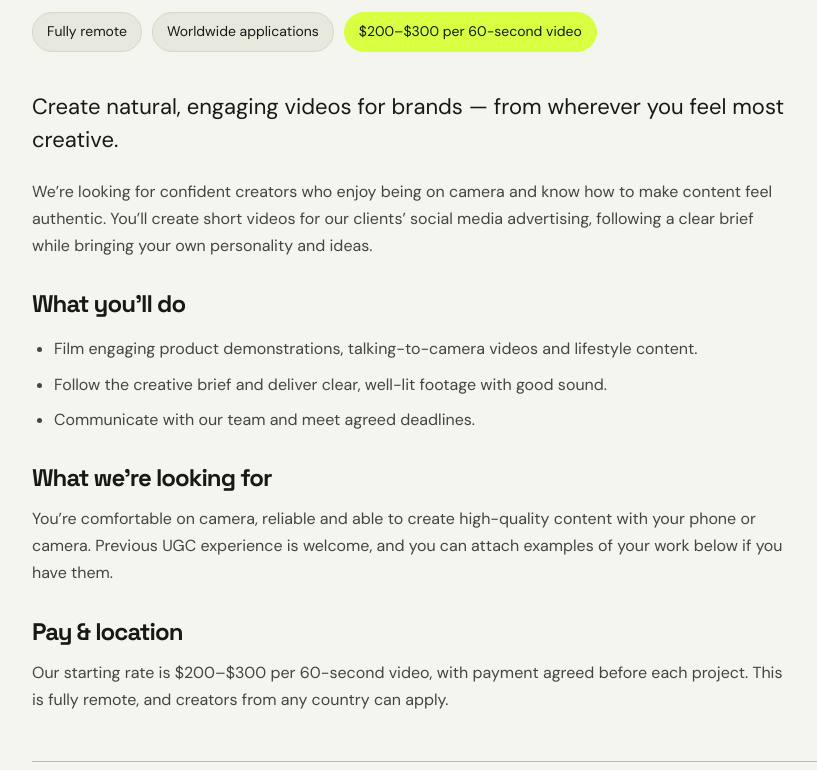
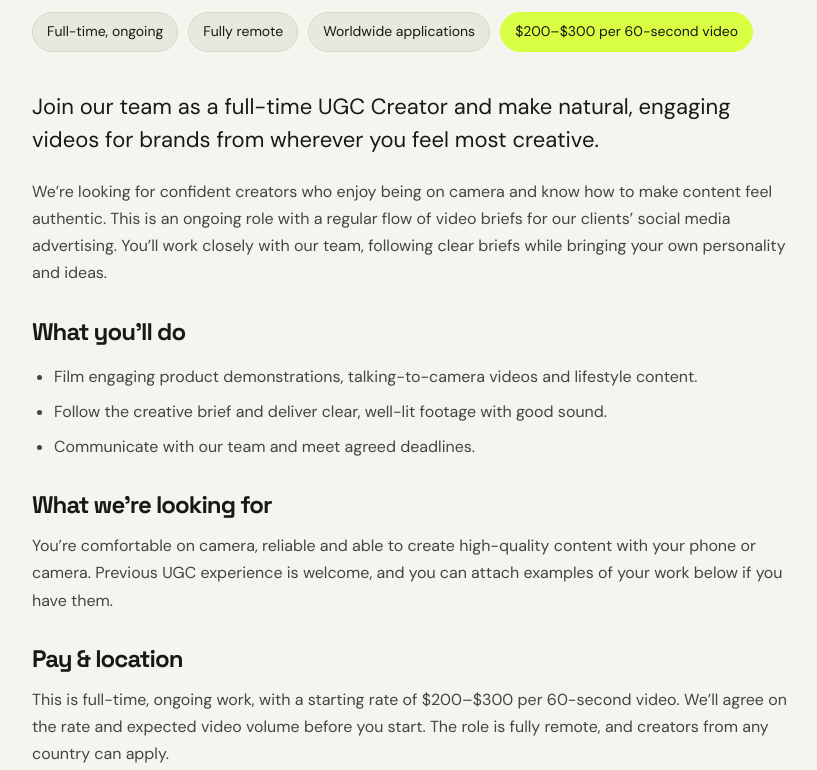
Before and after one commit to matthews888/Signal-and-scale, a website: page careers.html in a window 1280 px wide. Shown: the part 330-1100 px from the top of the page, without its empty margins (152-969 px from the left). Drawn offline with Linux system fonts and the light colour scheme.

Commit message:
Clarify ongoing full-time UGC creator role

```diff
--- a/careers.html
+++ b/careers.html
@@ -34,16 +34,16 @@ h1.job-title{font-size:clamp(48px,8vw,86px);letter-spacing:-.06em;line-height:1.
 <a class="back-link" href="index.html">← Back</a>
 <div class="eyebrow">Careers at Signal &amp; Scale</div>
 <h1 class="job-title">UGC Creator</h1>
-<div class="job-tags"><span>Fully remote</span><span>Worldwide applications</span><span>$200–$300 per 60-second video</span></div>
+<div class="job-tags"><span>Full-time, ongoing</span><span>Fully remote</span><span>Worldwide applications</span><span>$200–$300 per 60-second video</span></div>
 <div class="job-description">
-<p class="job-intro">Create natural, engaging videos for brands — from wherever you feel most creative.</p>
-<p>We’re looking for confident creators who enjoy being on camera and know how to make content feel authentic. You’ll create short videos for our clients’ social media advertising, following a clear brief while bringing your own personality and ideas.</p>
+<p class="job-intro">Join our team as a full-time UGC Creator and make natural, engaging videos for brands from wherever you feel most creative.</p>
+<p>We’re looking for confident creators who enjoy being on camera and know how to make content feel authentic. This is an ongoing role with a regular flow of video briefs for our clients’ social media advertising. You’ll work closely with our team, following clear briefs while bringing your own personality and ideas.</p>
 <h2>What you’ll do</h2>
 <ul><li>Film engaging product demonstrations, talking-to-camera videos and lifestyle content.</li><li>Follow the creative brief and deliver clear, well-lit footage with good sound.</li><li>Communicate with our team and meet agreed deadlines.</li></ul>
 <h2>What we’re looking for</h2>
 <p>You’re comfortable on camera, reliable and able to create high-quality content with your phone or camera. Previous UGC experience is welcome, and you can attach examples of your work below if you have them.</p>
 <h2>Pay &amp; location</h2>
-<p>Our starting rate is $200–$300 per 60-second video, with payment agreed before each project. This is fully remote, and creators from any country can apply.</p>
+<p>This is full-time, ongoing work, with a starting rate of $200–$300 per 60-second video. We’ll agree on the rate and expected video volume before you start. The role is fully remote, and creators from any country can apply.</p>
 </div>
 <div id="apply" class="application-panel">
 <div class="eyebrow">Your application</div><h2>Apply for this role</h2>
```
